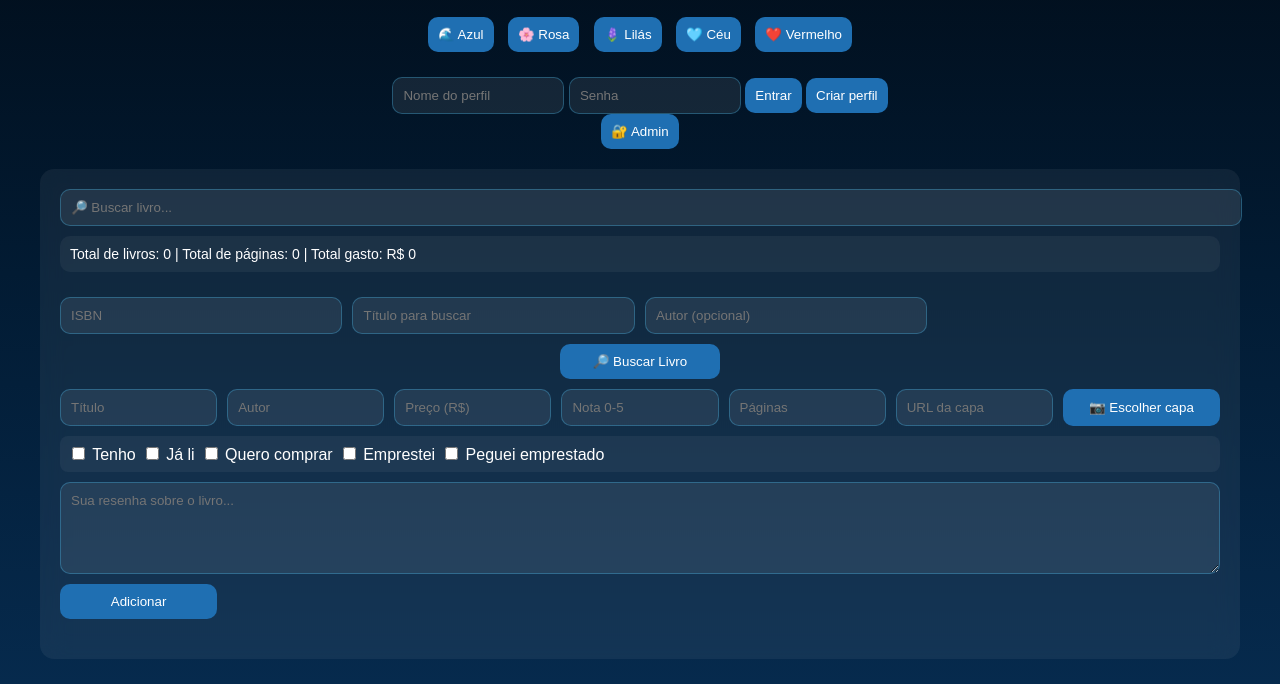
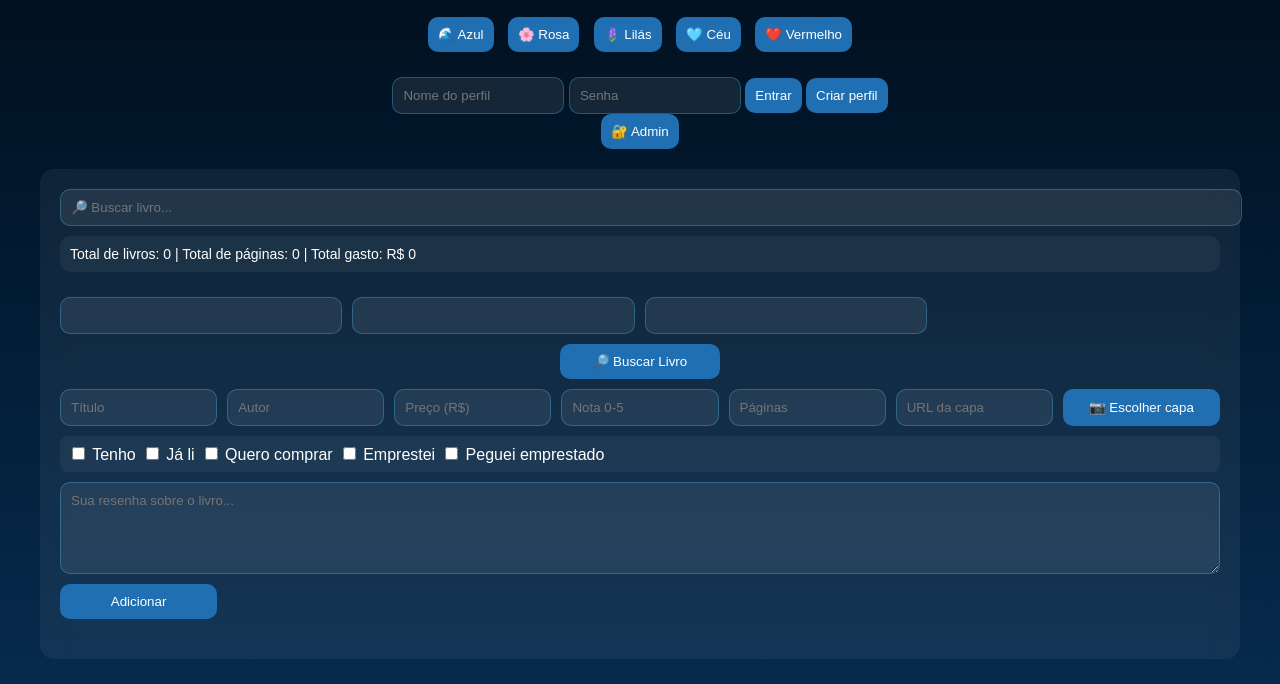
Before and after one commit to geovannabdg/biblioteca-phantomime, a plain HTML site: page index.html in a window 1280 px wide. Shown: the part 138-822 px from the top of the page. Drawn offline with Linux system fonts and the light colour scheme.

Commit message:
Add files via upload

```diff
--- a/index.html
+++ b/index.html
@@ -341,13 +341,13 @@
 
                 <div class="book-search">
 
-                    <input type="text" id="isbn" placeholder="ISBN">
+                    <input id="isbn">
 
-                    <input type="text" id="searchTitle" placeholder="Título para buscar">
+                    <input id="searchTitle">
 
-                    <input type="text" id="searchAuthor" placeholder="Autor (opcional)">
+                    <input id="searchAuthor">
 
-                    <button class="search-btn" type="button" onclick="searchISBN()">
+                    <button type="button" onclick="searchISBN()">
                         🔎 Buscar Livro
                     </button>
 
```
